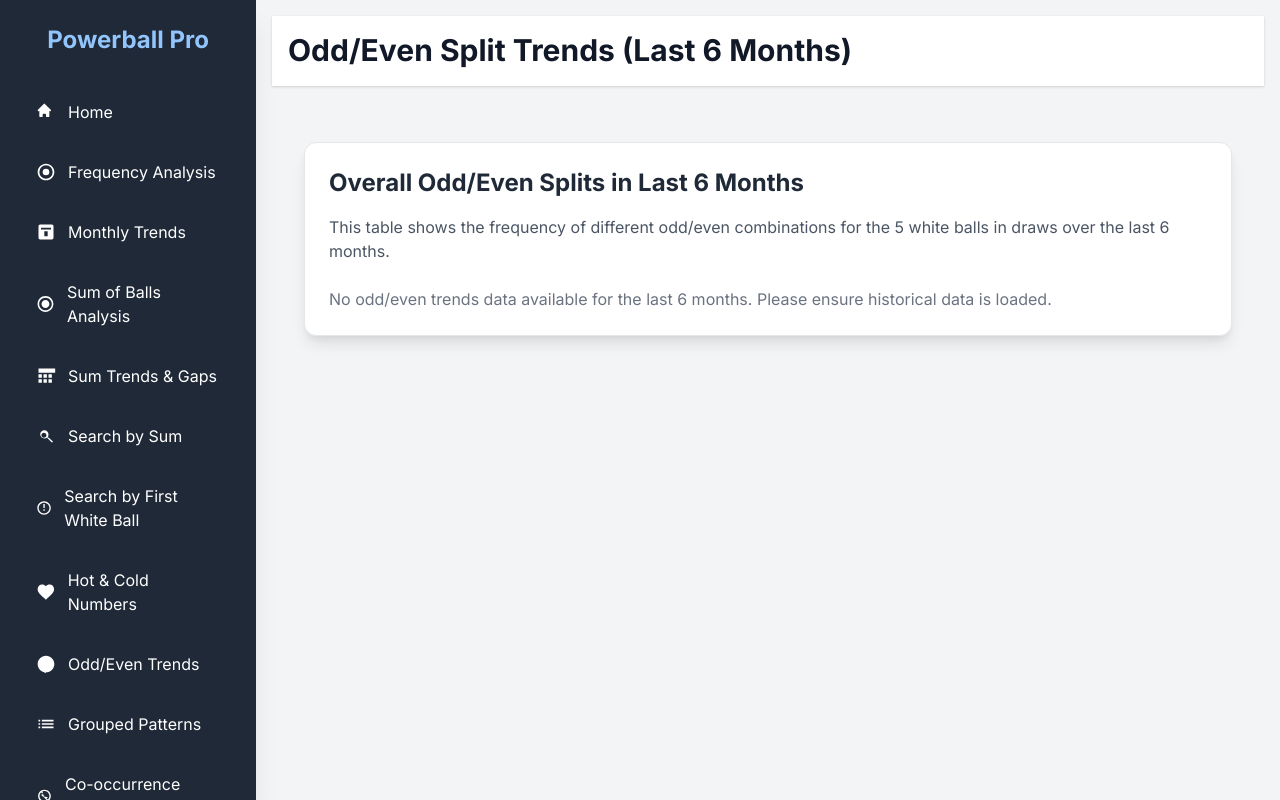
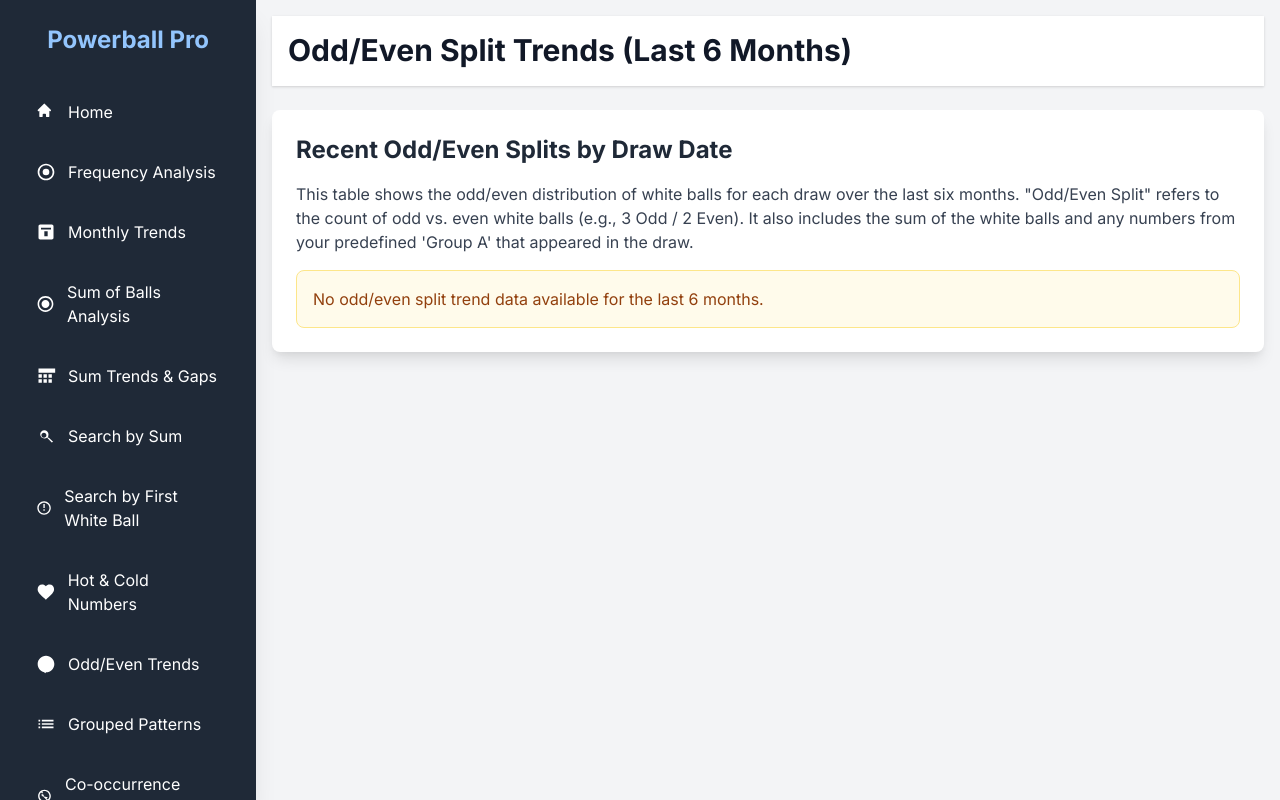
Before and after one commit to ukdeepak-33/Powerball_Play, a Flask app: page /odd_even_trends in a window 1280 px wide. Run offline with Flask 3, Linux system fonts and the light colour scheme; some libraries are stand-ins or nearby versions.

Commit message:
Update odd_even_trends.html

```diff
--- a/templates/odd_even_trends.html
+++ b/templates/odd_even_trends.html
@@ -1,37 +1,47 @@
 {% extends "base.html" %}
 
-{% block title %}Odd/Even Trends{% endblock %}
+{% block title %}Odd/Even Split Trends{% endblock %}
 
 {% block page_heading %}Odd/Even Split Trends (Last 6 Months){% endblock %}
 
 {% block content %}
-<div class="space-y-8 max-w-6xl mx-auto px-4 sm:px-6 lg:px-8 py-8">
-    <div class="card p-6 bg-white rounded-xl shadow-lg border border-gray-200">
-        <h2 class="text-2xl font-bold mb-4 text-gray-800">Overall Odd/Even Splits in Last 6 Months</h2>
-        <p class="text-gray-600 mb-6">This table shows the frequency of different odd/even combinations for the 5 white balls in draws over the last 6 months.</p>
+<div class="card p-6 bg-white rounded-lg shadow-lg">
+    <h2 class="text-2xl font-bold mb-4 text-gray-800">Recent Odd/Even Splits by Draw Date</h2>
+    <p class="text-gray-700 mb-4">This table shows the odd/even distribution of white balls for each draw over the last six months. "Odd/Even Split" refers to the count of odd vs. even white balls (e.g., 3 Odd / 2 Even). It also includes the sum of the white balls and any numbers from your predefined 'Group A' that appeared in the draw.</p>
 
-        {% if odd_even_trends %}
-        <div class="overflow-x-auto shadow-md rounded-lg">
-            <table class="min-w-full divide-y divide-gray-200">
-                <thead class="bg-gray-50">
+    {% if odd_even_trends %}
+        <div class="overflow-x-auto">
+            <table class="min-w-full bg-white border border-gray-200 rounded-lg shadow-md">
+                <thead class="bg-gray-100">
                     <tr>
-                        <th scope="col" class="px-6 py-3 text-left text-xs font-medium text-gray-500 uppercase tracking-wider">Odd/Even Split</th>
-                        <th scope="col" class="px-6 py-3 text-center text-xs font-medium text-gray-500 uppercase tracking-wider">Count</th>
+                        <th class="px-4 py-2 border-b-2 border-gray-200 text-left text-sm font-semibold text-gray-600 uppercase tracking-wider">Draw Date</th>
+                        <th class="px-4 py-2 border-b-2 border-gray-200 text-left text-sm font-semibold text-gray-600 uppercase tracking-wider">Odd/Even Split</th>
+                        <th class="px-4 py-2 border-b-2 border-gray-200 text-left text-sm font-semibold text-gray-600 uppercase tracking-wider">WB Sum</th>
+                        <th class="px-4 py-2 border-b-2 border-gray-200 text-left text-sm font-semibold text-gray-600 uppercase tracking-wider">Group A Numbers</th>
                     </tr>
                 </thead>
-                <tbody class="bg-white divide-y divide-gray-200">
-                    {% for split_data in odd_even_trends %}
+                <tbody>
+                    {% for trend in odd_even_trends %}
                     <tr class="hover:bg-gray-50">
-                        <td class="px-6 py-4 whitespace-nowrap text-sm font-medium text-gray-900">{{ split_data.split }}</td>
-                        <td class="px-6 py-4 whitespace-nowrap text-sm text-gray-500 text-center">{{ split_data.count }}</td>
+                        <td class="px-4 py-2 border-b border-gray-200 text-sm text-gray-900">{{ trend.draw_date }}</td>
+                        <td class="px-4 py-2 border-b border-gray-200 text-sm text-gray-900">{{ trend.split_category }}</td>
+                        <td class="px-4 py-2 border-b border-gray-200 text-sm text-gray-900">{{ trend.wb_sum }}</td>
+                        <td class="px-4 py-2 border-b border-gray-200 text-sm text-gray-900">
+                            {% if trend.group_a_numbers %}
+                                {{ trend.group_a_numbers | join(', ') }}
+                            {% else %}
+                                None
+                            {% endif %}
+                        </td>
                     </tr>
                     {% endfor %}
                 </tbody>
             </table>
         </div>
-        {% else %}
-        <p class="text-gray-500">No odd/even trends data available for the last 6 months. Please ensure historical data is loaded.</p>
-        {% endif %}
-    </div>
+    {% else %}
+        <div class="p-4 bg-yellow-50 border border-yellow-200 rounded-lg text-yellow-800">
+            No odd/even split trend data available for the last 6 months.
+        </div>
+    {% endif %}
 </div>
 {% endblock %}
```
